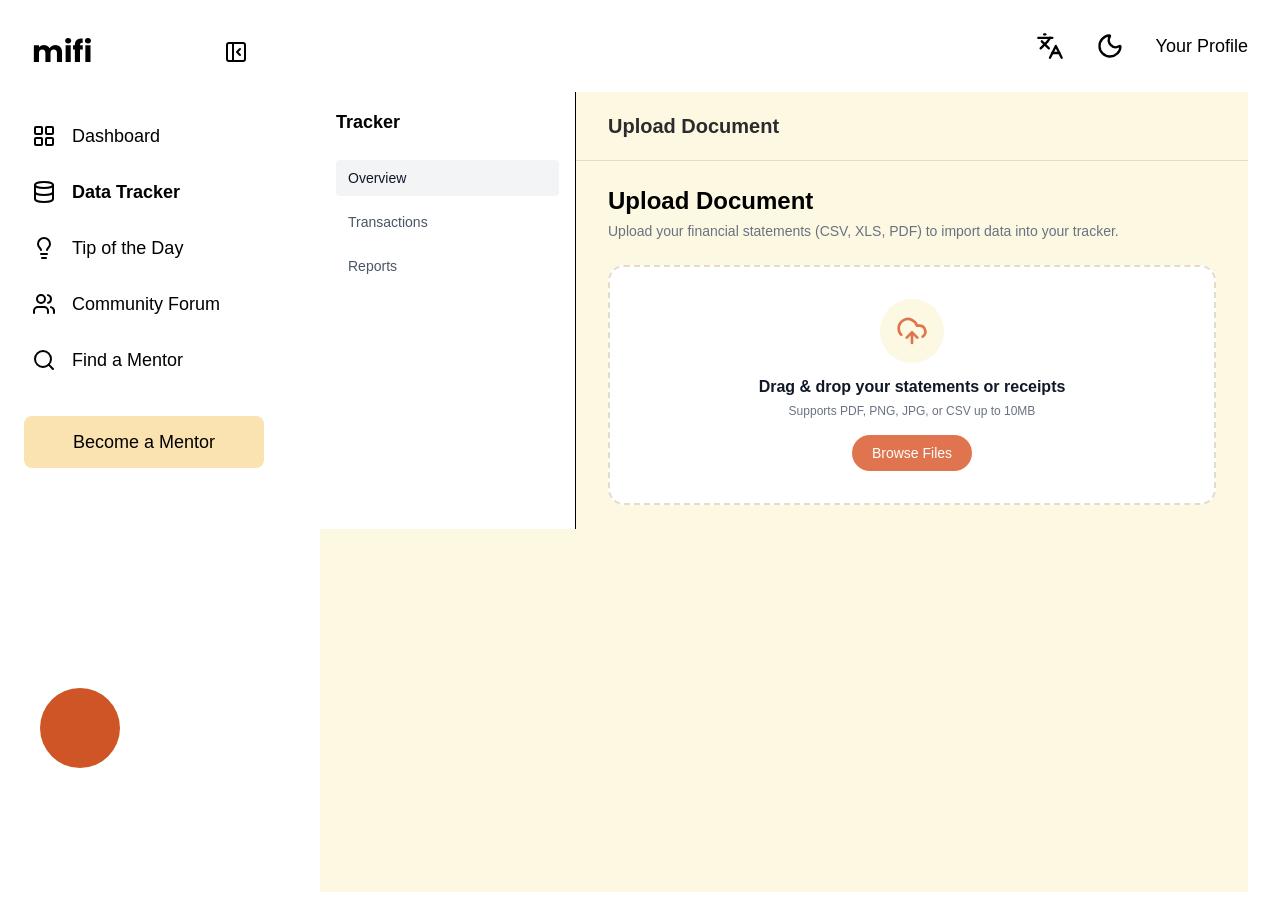
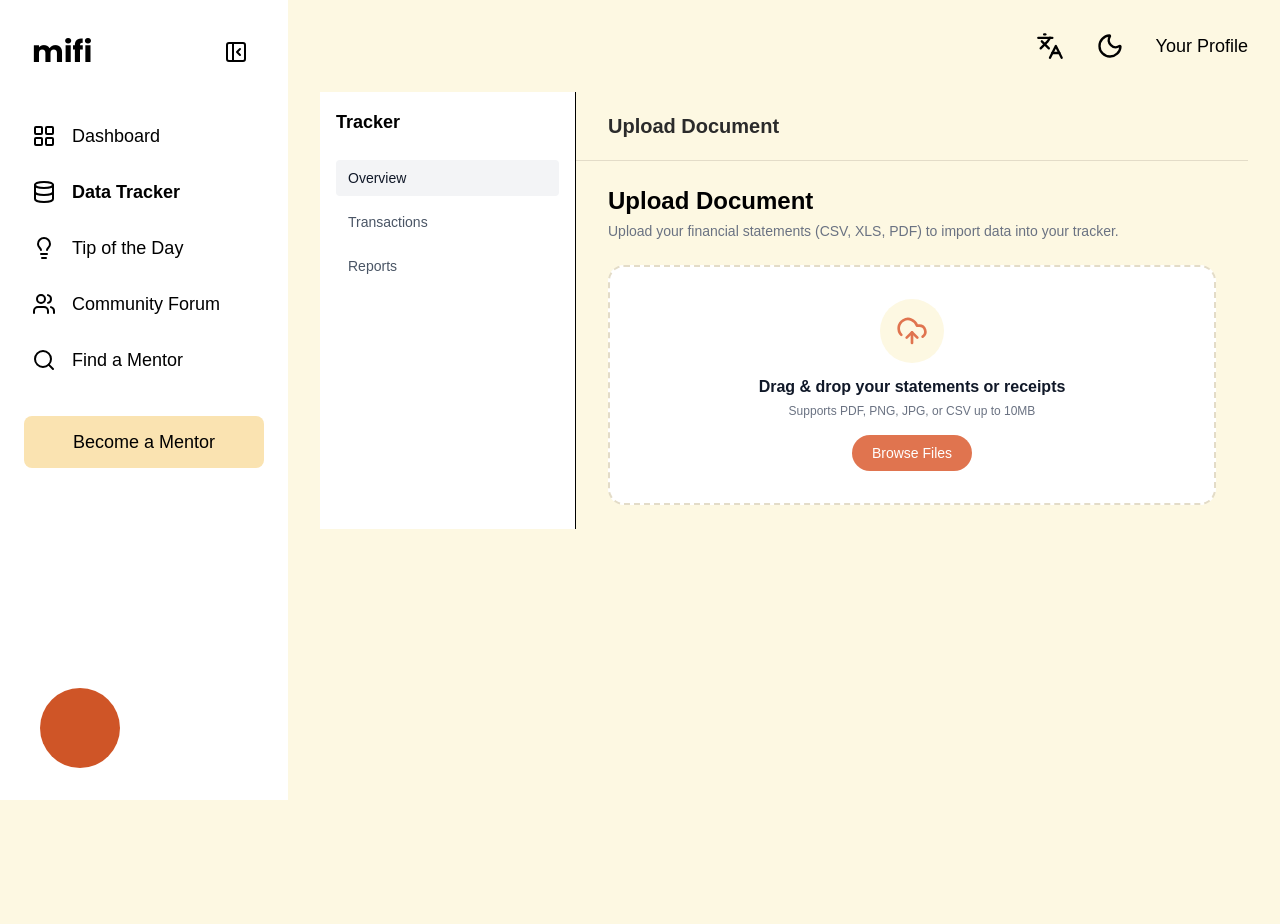
Before and after one commit to JasmineHara/WWCD-FINANCIAL-INCLUSION-AND-SMART-ECONOMY, a Next.js app: page /tracker/upload in a window 1280 px wide. Built offline with nearby package versions, Linux system fonts and the light colour scheme; a web font is replaced by a local one.

Commit message:
the coloring bug came back?? i updated the global.css file

```diff
--- a/app/globals.css
+++ b/app/globals.css
@@ -20,7 +20,7 @@
 }
 
 :root {
-  --bg: #ffffff;
+  --bg: #fdf8e2;
   --surface: #ffffff;
   --fg: #000000;
   --accent: #cf5527;
@@ -29,13 +29,25 @@
   --table-head: #80a32f;
   --table-text: #673c34;
   --input: #e7e3d0;
+  --mifi-sidebar-bg: #ffffff;
+  --mifi-sidebar-text: #2b2b2b;
+  --mifi-sidebar-text-muted: #6b6b6b;
+  --mifi-border: #e3dcc8;
 }
 
 .dark {
-  --bg: #000000;
-  --surface: #1f1c1c;
-  --fg: #ffffff;
+  --bg: #1f1c16;
+  --surface: #26221a;
+  --fg: #f1ece0;
+  --accent: #f76f54;
+  --primary: #f76f54;
+  --secondary: #f7e289;
+  --table-head: #47622a;
   --table-text: #ffffff;
+  --input: #3a3426;
+
+  --mifi-sidebar-bg: #26221a;
+  --mifi-border: #3a3426;
 }
 
 
```
